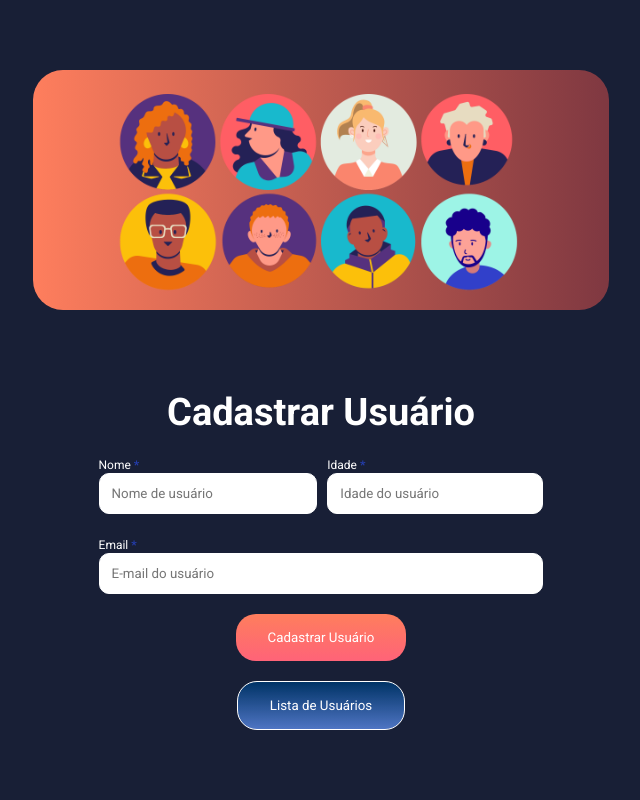
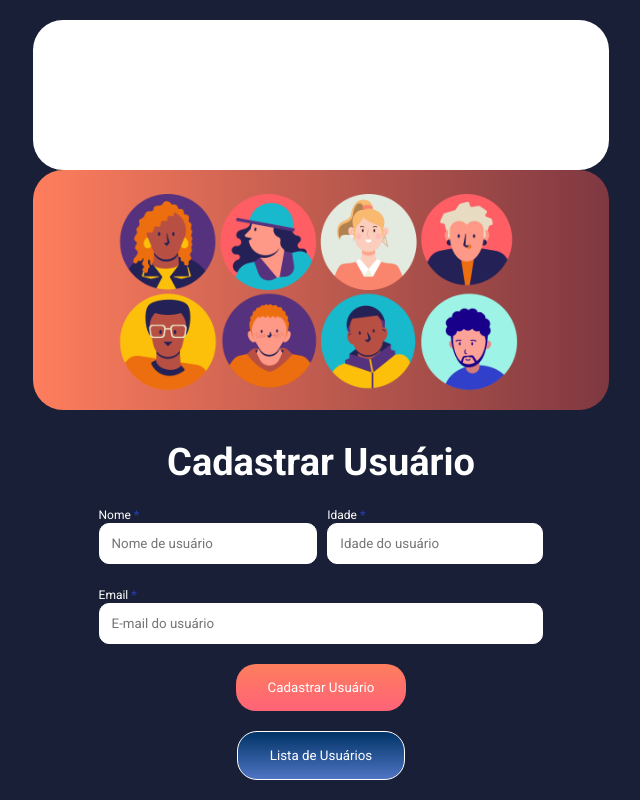
Before and after one commit to Dev-Mantovani/projeto, a React (Vite) app in the folder frontend/: page / in a window 1280 px wide. Shown: the whole page, without its empty margins (319-959 px from the left). Built offline with nearby package versions, Linux system fonts and the light colour scheme.

Commit message:
full_stack2.0

```diff
--- /dev/null
+++ b/frontend/src/components/Sidebar/index.jsx
@@ -0,0 +1,16 @@
+import { Sidesbar } from "./styles"
+
+
+function Sidebar () {
+
+    return(
+
+        <Sidesbar></Sidesbar>
+
+
+    )
+
+}
+
+
+export default Sidebar
--- /dev/null
+++ b/frontend/src/components/Sidebar/styles.js
@@ -0,0 +1,14 @@
+import styled from 'styled-components'
+
+
+export const Sidesbar = styled.div`
+
+
+background-color: white;
+height: 30vh;
+width: 90vw;
+max-width: 45vw;
+border-radius: 30px;
+
+
+`
--- a/frontend/src/pages/Home/index.jsx
+++ b/frontend/src/pages/Home/index.jsx
@@ -3,10 +3,11 @@ import { useNavigate } from "react-router-dom"
 import api from "../../services/api"
 
 
+
 import {
  Container,
   Form, Containerinput,
-  InputLabel, Input,
+  InputLabel, Input
 } from "./styles"
 
 
@@ -14,6 +15,11 @@ import {
 import Button from "../../components/Button"
 import TopBackground from "../../components/TopBackground"
 import Title from "../../components/Title"
+import Sidebar from "../../components/Sidebar"
+
+
+
+
 
 
 function Home() {
@@ -39,11 +45,13 @@ function Home() {
 
   return (
     <Container>
+      <Sidebar></Sidebar>
       <TopBackground />
 
       <Form>
 
         <Title>Cadastrar Usuário</Title>
+
         <Containerinput>
 
           <div>
--- a/frontend/src/pages/Home/styles.js
+++ b/frontend/src/pages/Home/styles.js
@@ -49,6 +49,4 @@ font-size: 12px;
     font-weight: bold;
 }
 
-
-
 `
```
